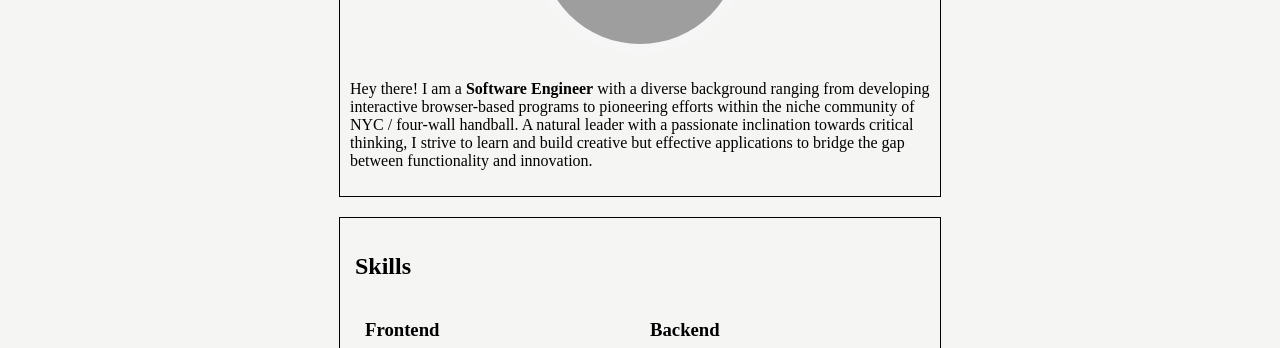
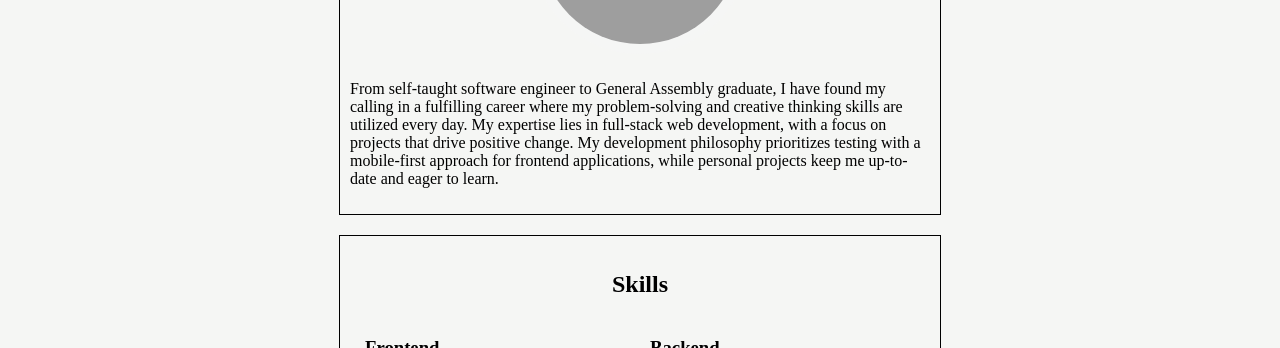
Before and after one commit to timothymei327/timothymei327.github.io, a React (Create React App) app: page /about in a window 1280 px wide. Shown: the part 286-634 px from the top of the page. Built offline with nearby package versions, Linux system fonts and the light colour scheme; grey boxes are pictures that could not be loaded.

Commit message:
modified about section

```diff
--- a/src/pages/About.js
+++ b/src/pages/About.js
@@ -30,12 +30,13 @@ const About = () => {
           alt="profile-image"
         />
         <p className="profile-description">
-          Hey there! I am a <b>Software Engineer</b> with a diverse background
-          ranging from developing interactive browser-based programs to
-          pioneering efforts within the niche community of NYC / four-wall
-          handball. A natural leader with a passionate inclination towards
-          critical thinking, I strive to learn and build creative but effective
-          applications to bridge the gap between functionality and innovation.
+          From self-taught software engineer to General Assembly graduate, I
+          have found my calling in a fulfilling career where my problem-solving
+          and creative thinking skills are utilized every day. My expertise lies
+          in full-stack web development, with a focus on projects that drive
+          positive change. My development philosophy prioritizes testing with a
+          mobile-first approach for frontend applications, while personal
+          projects keep me up-to-date and eager to learn.
         </p>
       </div>
       <main>
--- a/src/styles/Skills.css
+++ b/src/styles/Skills.css
@@ -5,6 +5,10 @@
   margin: 20px auto;
   padding: 15px;
   align-items: center;
+}
+
+.skills-container > h2 {
+  text-align: center;
 }
 
 .skills-row {
```
